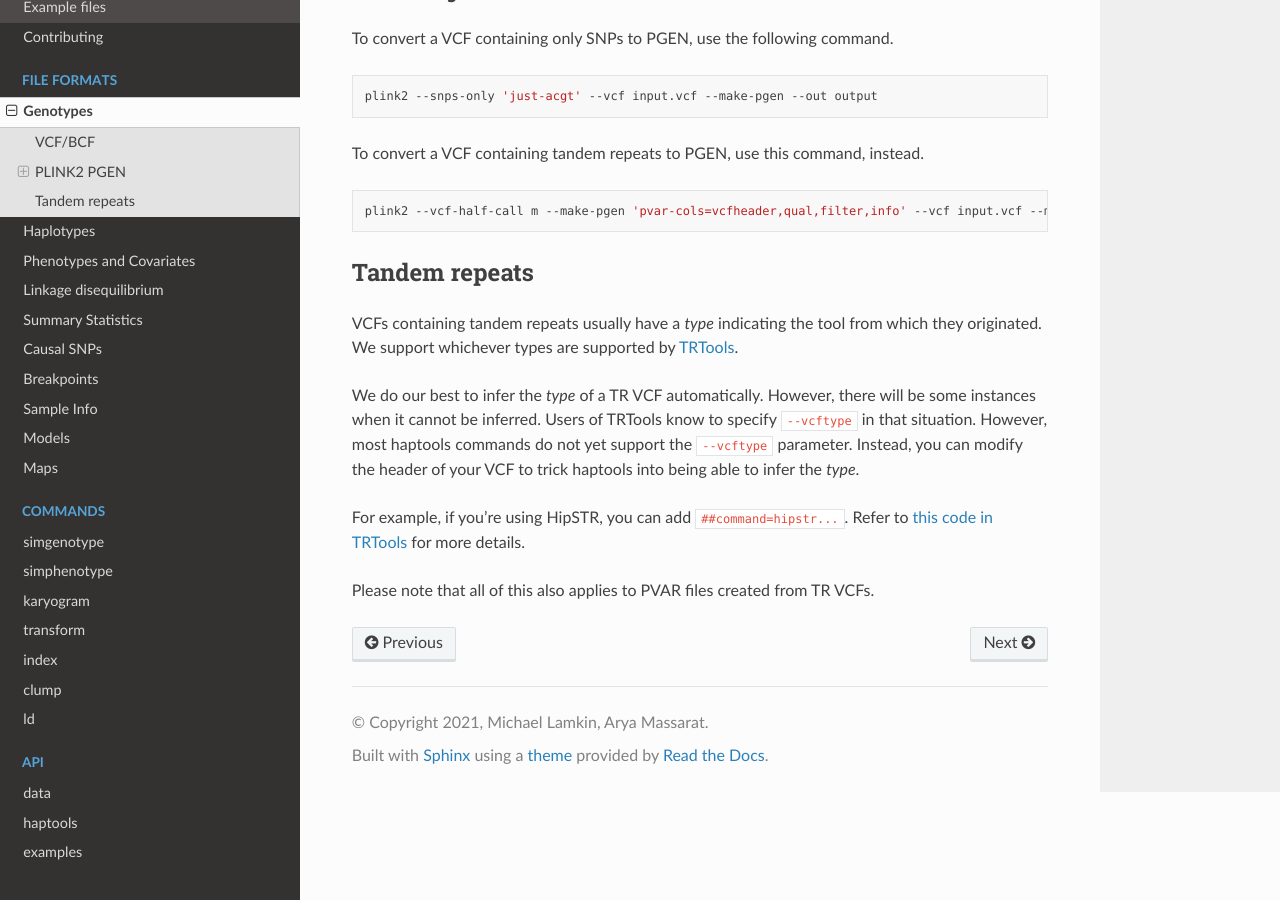
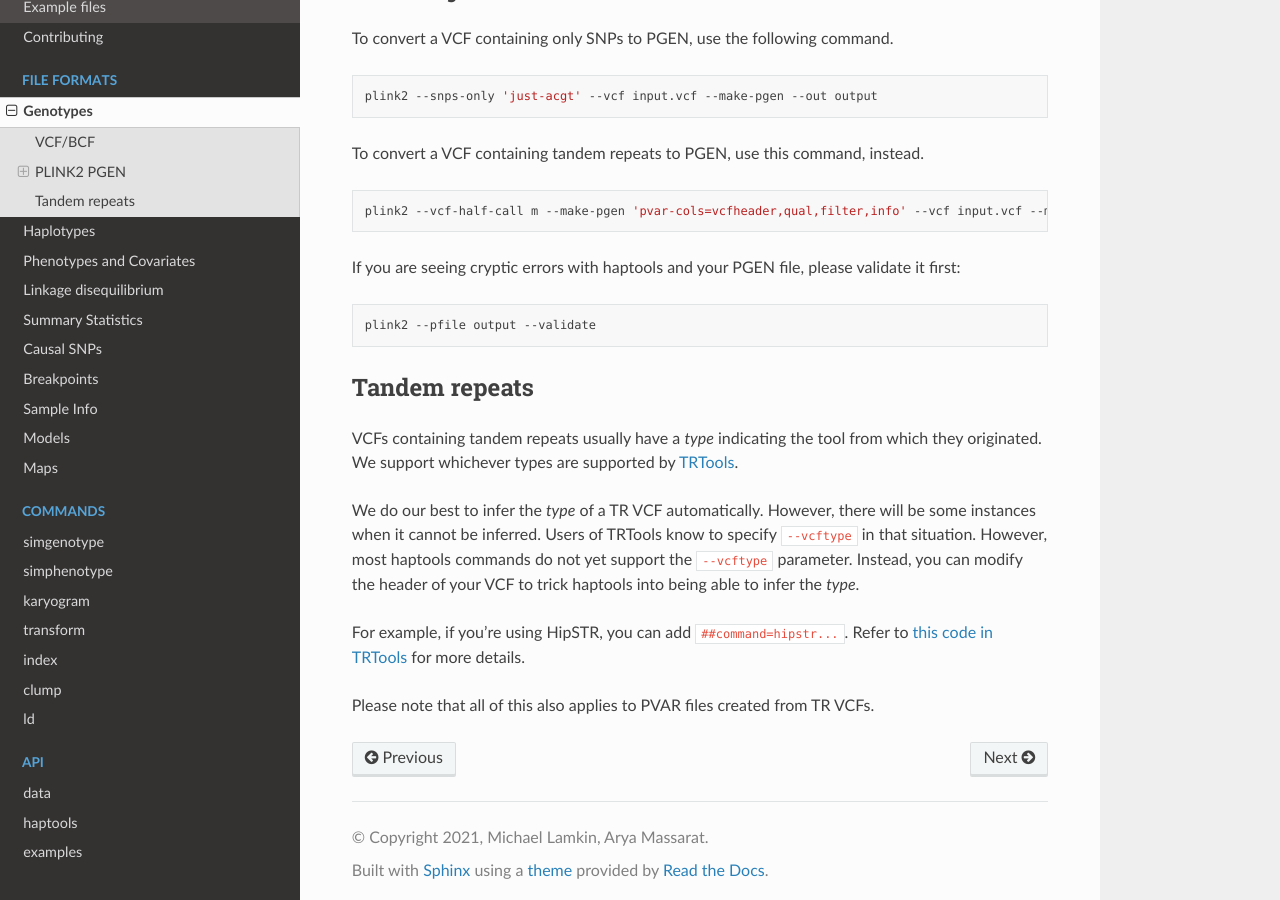
Before and after one commit to CAST-genomics/haptools, a Sphinx documentation site: the page built from docs/formats/genotypes.rst, in a window 1280 px wide and 900 px high, scrolled down 981 px. Built offline with Sphinx 7.4.7 and the Read the Docs theme 3.1.0, drawn with Linux system fonts in a browser that asks for light colours.

Commit message:
doc: pgen validation

```diff
--- a/docs/formats/genotypes.rst
+++ b/docs/formats/genotypes.rst
@@ -38,6 +38,12 @@ To convert a VCF containing tandem repeats to PGEN, use this command, instead.
 
 	plink2 --vcf-half-call m --make-pgen 'pvar-cols=vcfheader,qual,filter,info' --vcf input.vcf --make-pgen --out output
 
+If you are seeing cryptic errors with haptools and your PGEN file, please validate it first:
+
+.. code-block:: bash
+
+	plink2 --pfile output --validate
+
 Tandem repeats
 ~~~~~~~~~~~~~~
 VCFs containing tandem repeats usually have a *type* indicating the tool from which they originated. We support whichever types are supported by `TRTools <https://trtools.readthedocs.io/en/stable/CALLERS.html>`_.
```
Also changed, not shown: 1 other file.
